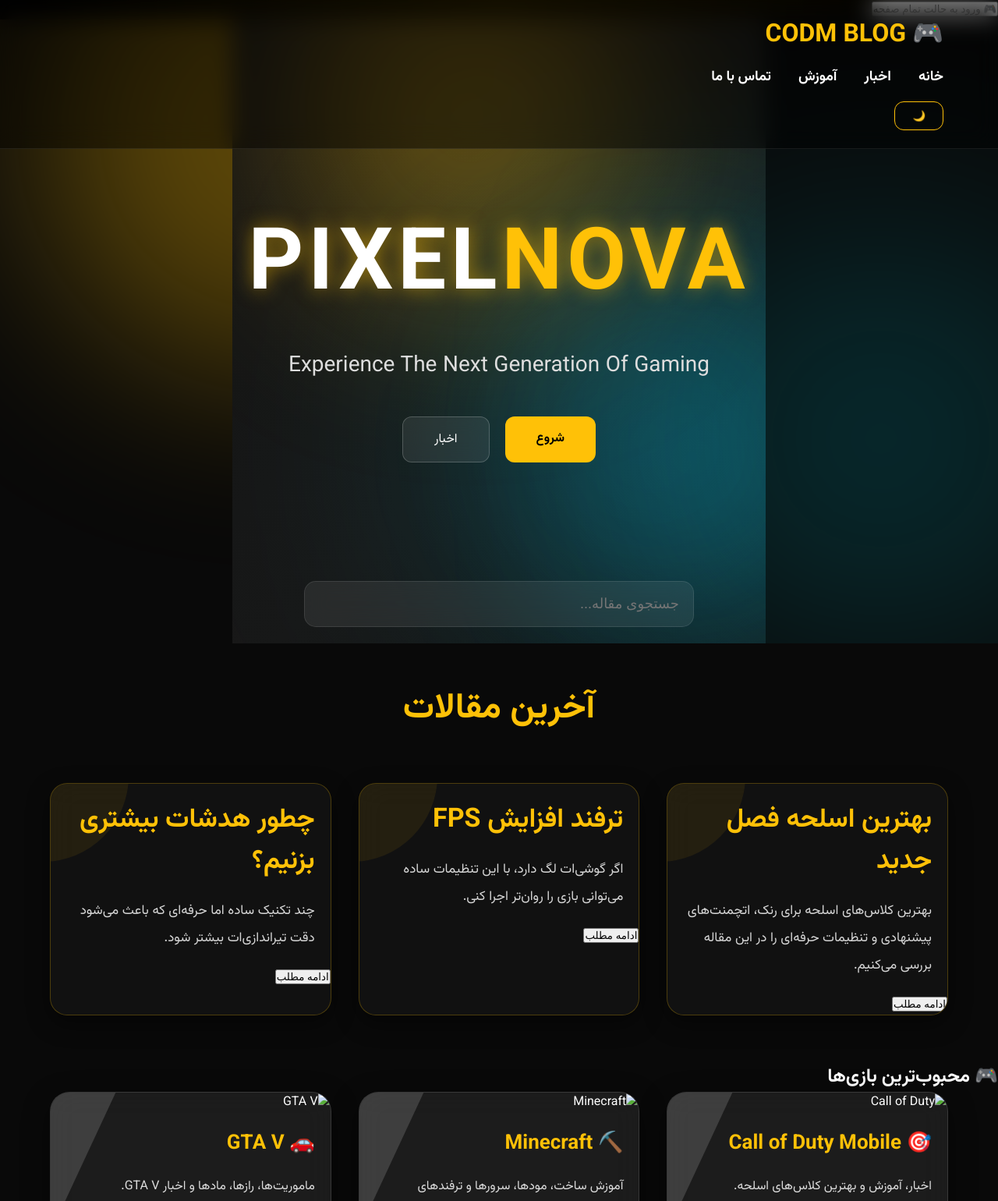
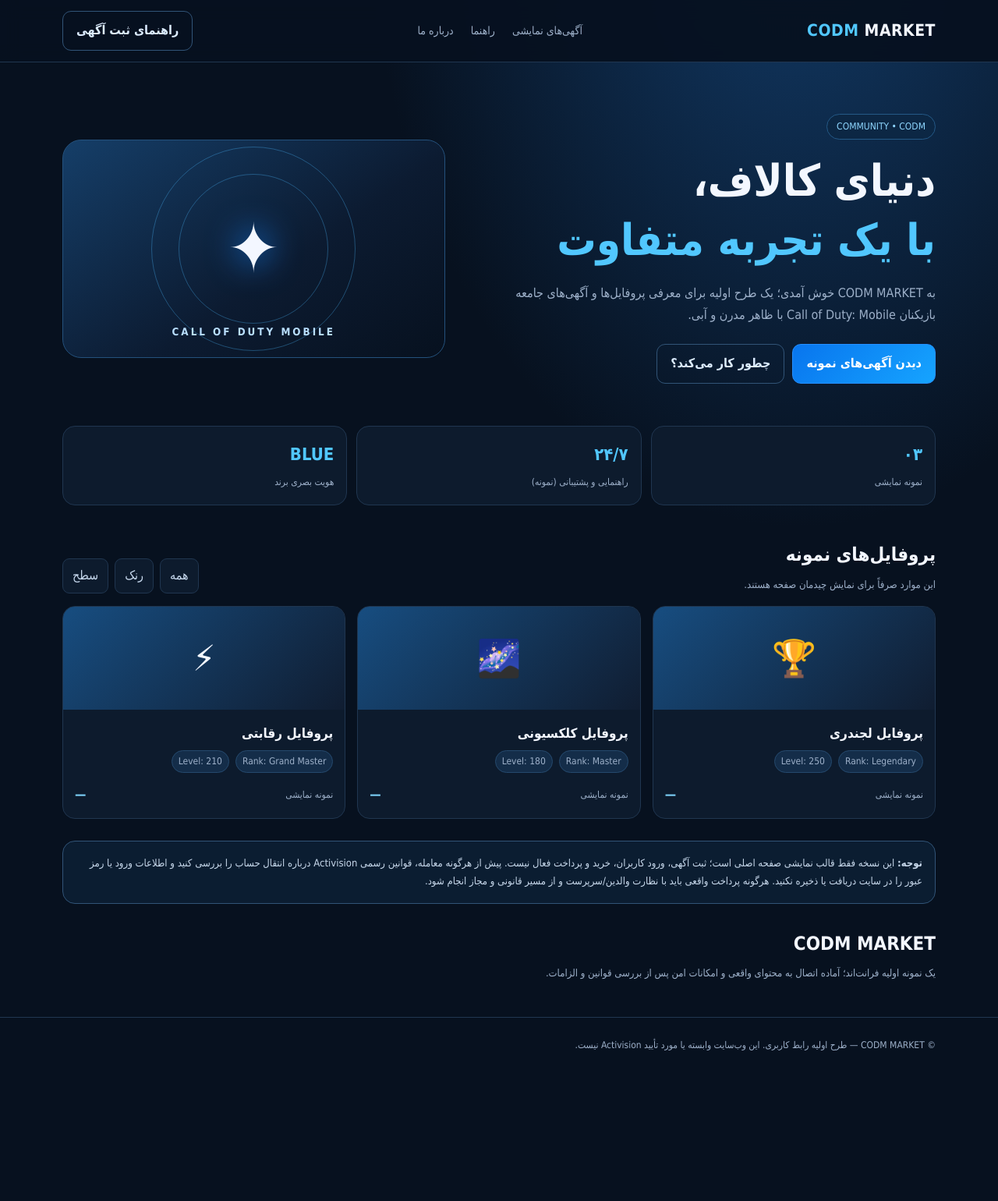
Before and after one commit to parsa5824872-netizen/call-of-duty-khabar, a plain HTML site: page index.html in a window 1280 px wide. Shown: the top 1540 px of the page at 78% size. After the commit the page ends 1377 px from the top, so only its background shows below. Drawn offline with Linux system fonts and the light colour scheme.

Commit message:
Add files via upload

```diff
--- a/index.html
+++ b/index.html
@@ -1,175 +1,73 @@
-<!DOCTYPE html>
+<!doctype html>
 <html lang="fa" dir="rtl">
 <head>
-   <link rel="preconnect" href="https://fonts.googleapis.com">
-<link rel="preconnect" href="https://fonts.gstatic.com" crossorigin>
-<link href="https://fonts.googleapis.com/css2?family=Vazirmatn:wght@300;400;500;700&display=swap" rel="stylesheet">
-    <meta charset="UTF-8">
-    <meta name="viewport" content="width=device-width, initial-scale=1.0">
-    <title>وبلاگ کالاف دیوتی</title>
-
-    <link rel="stylesheet" href="style.css">
+  <meta charset="utf-8">
+  <meta name="viewport" content="width=device-width, initial-scale=1">
+  <meta name="theme-color" content="#081426">
+  <title>CODM MARKET | صفحه اصلی</title>
+  <style>
+    :root{--bg:#07111f;--panel:#0d1b2d;--panel2:#12243a;--blue:#1687ff;--cyan:#51c7ff;--text:#f3f7ff;--muted:#9db0c9;--line:#203650}
+    *{box-sizing:border-box} body{margin:0;background:radial-gradient(ellipse at 80% -10%,#123b68 0,transparent 38%),var(--bg);color:var(--text);font-family:Tahoma,Arial,sans-serif;line-height:1.8}
+    a{color:inherit;text-decoration:none}.wrap{width:min(1120px,92%);margin:auto}
+    header{position:sticky;top:0;z-index:5;background:#07111feF;border-bottom:1px solid var(--line);backdrop-filter:blur(12px)}
+    .nav{display:flex;align-items:center;justify-content:space-between;gap:18px;padding:14px 0}.brand{font-weight:900;font-size:21px;letter-spacing:.5px}.brand b{color:var(--cyan)}
+    .links{display:flex;gap:22px;color:var(--muted);font-size:14px}.links a:hover{color:white}
+    .btn{display:inline-flex;align-items:center;justify-content:center;border:1px solid #258fff;background:linear-gradient(135deg,#0875ee,#16a4ff);color:white;padding:10px 17px;border-radius:11px;font-weight:700;cursor:pointer}
+    .btn.ghost{background:transparent;border-color:#315477;color:#dcecff}
+    .hero{padding:66px 0 44px;display:grid;grid-template-columns:1.1fr .9fr;gap:30px;align-items:center}
+    .tag{display:inline-block;border:1px solid #245987;background:#0c2744;color:#8fd7ff;padding:5px 12px;border-radius:999px;font-size:12px}
+    h1{font-size:clamp(32px,5vw,56px);line-height:1.35;margin:15px 0}.hero p{color:var(--muted);max-width:580px}
+    .hero-art{min-height:280px;border:1px solid #24517c;border-radius:24px;background:linear-gradient(145deg,#153e68,#0c1b31 58%,#07111f);display:grid;place-items:center;position:relative;overflow:hidden}
+    .hero-art:before,.hero-art:after{content:"";position:absolute;border:1px solid #4dbaff55;border-radius:50%;width:260px;height:260px}
+    .hero-art:after{width:190px;height:190px}.emblem{font-size:88px;filter:drop-shadow(0 0 22px #1687ff);z-index:1}
+    .hero-art small{position:absolute;bottom:20px;color:#b9dfff;letter-spacing:3px;font-weight:bold}
+    .actions{display:flex;gap:10px;flex-wrap:wrap;margin-top:22px}
+    .stats{display:grid;grid-template-columns:repeat(3,1fr);gap:12px;margin:10px 0 42px}
+    .stat,.card,.notice{background:var(--panel);border:1px solid var(--line);border-radius:16px;padding:16px}.stat strong{display:block;color:var(--cyan);font-size:22px}.stat span{color:var(--muted);font-size:12px}
+    .section-head{display:flex;justify-content:space-between;align-items:end;gap:16px;margin:30px 0 16px}.section-head h2{margin:0;font-size:24px}.section-head p{margin:4px 0 0;color:var(--muted);font-size:13px}
+    .filters{display:flex;gap:8px;flex-wrap:wrap}.filter{background:#0d1b2d;color:#c6d8ed;border:1px solid var(--line);border-radius:9px;padding:7px 12px}
+    .grid{display:grid;grid-template-columns:repeat(3,1fr);gap:15px}.card{padding:0;overflow:hidden}.cover{height:132px;background:linear-gradient(135deg,#174d80,#101d31);display:grid;place-items:center;font-size:46px}.card-body{padding:15px}.card h3{margin:0 0 6px;font-size:17px}.meta{display:flex;gap:8px;flex-wrap:wrap;color:var(--muted);font-size:12px}.pill{background:#142d49;border:1px solid #25496d;padding:3px 8px;border-radius:999px}.card-foot{display:flex;justify-content:space-between;align-items:center;margin-top:14px}.price{color:#80d6ff;font-weight:bold}.muted{color:var(--muted);font-size:12px}
+    .notice{margin:28px 0;color:#c7d8eb;font-size:13px;border-color:#315477;background:#0b1d31}
+    footer{border-top:1px solid var(--line);margin-top:45px;padding:25px 0;color:var(--muted);font-size:12px}
+    @media(max-width:760px){.links{display:none}.hero{grid-template-columns:1fr;padding-top:40px}.hero-art{min-height:210px}.grid{grid-template-columns:1fr 1fr}}
+    @media(max-width:480px){.grid{grid-template-columns:1fr}.stats{gap:7px}.stat{padding:10px}.stat strong{font-size:18px}.nav .btn{padding:8px 10px;font-size:12px}}
+  </style>
 </head>
-<audio id="bgMusic" loop>
-    <source src="music/background.mp3" type="audio/mpeg">
-</audio>
-
-<button id="fullscreenBtn">🎮 ورود به حالت تمام صفحه</button>
 <body>
-
-</button>
-    <nav>
-</section>
-        <h2>🎮 CODM BLOG
-        <ul>
-            <ul>
-    <li><a href="home.html">خانه</a></li>
-    <li><a href="news.html">اخبار</a></li>
-    <li><a href="tutorial.html">آموزش</a></li>
-    <li><a href="contact.html">تماس با ما</a></li>
-<audio id="bgMusic" loop>
-    <source src="instrumental-music-content-instagram-1.mp3" type="audio/mpeg">
-</audio>
-</ul>
-        </ul>
-        <button id="themeBtn">🌙</button>
-    </nav>
-    <header class="hero">
-<header class="hero">
-
-    <div class="hero-bg"></div>
-
-    <div class="hero-glow glow1"></div>
-    <div class="hero-glow glow2"></div>
-
-    <div class="hero-content">
-
-        <h1>PIXEL<span>NOVA</span></h1>
-
-        <p>Experience The Next Generation Of Gaming</p>
-
-        <div class="hero-buttons">
-
-            <a href="#" class="btn-gold">شروع</a>
-
-            <a href="#" class="btn-glass">اخبار</a>
-
-        </div>
-
+<header><div class="wrap nav">
+  <a class="brand" href="#"><b>CODM</b> MARKET</a>
+  <nav class="links"><a href="#listings">آگهی‌های نمایشی</a><a href="#how">راهنما</a><a href="#about">درباره ما</a></nav>
+  <a class="btn ghost" href="#how">راهنمای ثبت آگهی</a>
+</div></header>
+<main class="wrap">
+  <section class="hero">
+    <div>
+      <span class="tag">COMMUNITY • CODM</span>
+      <h1>دنیای کالاف،<br><span style="color:var(--cyan)">با یک تجربه متفاوت</span></h1>
+      <p>به CODM MARKET خوش آمدی؛ یک طرح اولیه برای معرفی پروفایل‌ها و آگهی‌های جامعه بازیکنان Call of Duty: Mobile با ظاهر مدرن و آبی.</p>
+      <div class="actions"><a class="btn" href="#listings">دیدن آگهی‌های نمونه</a><a class="btn ghost" href="#how">چطور کار می‌کند؟</a></div>
     </div>
-
-</header>
-
-
-</header>
-<section class="search-box">
-
-    <input type="text" id="search" placeholder="جستجوی مقاله...">
-
-</section>
-    <section class="title">
-        <h2>آخرین مقالات</h2>
-    </section>
-
-    <main>
-        <article>
-
-            <h2>بهترین اسلحه فصل جدید</h2>
-
-            <p>
-                بهترین کلاس‌های اسلحه برای رنک، اتچمنت‌های پیشنهادی و تنظیمات حرفه‌ای را در این مقاله بررسی می‌کنیم.
-            </p>
-
-            <button>ادامه مطلب</button>
-
-        </article>
-
-        <article>
-
-            <h2>ترفند افزایش FPS</h2>
-
-            <p>
-                اگر گوشی‌ات لگ دارد، با این تنظیمات ساده می‌توانی بازی را روان‌تر اجرا کنی.
-            </p>
-
-            <button>ادامه مطلب</button>
-
-        </article>
-
-        <article>
-
-            <h2>چطور هدشات بیشتری بزنیم؟</h2>
-
-            <p>
-                چند تکنیک ساده اما حرفه‌ای که باعث می‌شود دقت تیراندازی‌ات بیشتر شود.
-            </p>
-
-            <button>ادامه مطلب</button>
-
-        </article>
-
-    </main>
-
-<section class="games">
-
-    <h2>🎮 محبوب‌ترین بازی‌ها</h2>
-
-    <div class="game-container">
-
-        <!-- Call of Duty -->
-        <div class="game-card">
-            <img src="images/callofduty.jpg" alt="Call of Duty">
-
-            <h3>🎯 Call of Duty Mobile</h3>
-
-            <p>اخبار، آموزش و بهترین کلاس‌های اسلحه.</p>
-
-            <a href="callofduty.html">ورود</a>
-        </div>
-
-        <!-- Minecraft -->
-        <div class="game-card">
-            <img src="images/minecraft.png" alt="Minecraft">
-
-            <h3>⛏️ Minecraft</h3>
-
-            <p>آموزش ساخت، مودها، سرورها و ترفندهای حرفه‌ای.</p>
-
-            <a href="minecraft.html">ورود</a>
-        </div>
-
-        <!-- GTA -->
-        <div class="game-card">
-            <img src="images/gta.png" alt="GTA V">
-
-            <h3>🚗 GTA V</h3>
-
-            <p>ماموریت‌ها، رازها، مادها و اخبار GTA V.</p>
-
-            <a href="gta.html">ورود</a>
-        </div>
-
-        <!-- Roblox -->
-        <div class="game-card">
-            <img src="images/roblox2.png" alt="Roblox">
-
-            <h3>🧱 Roblox</h3>
-
-            <p>بهترین بازی‌ها، آموزش ساخت و کدهای روبلاکس.</p>
-
-            <a href="roblox.html">ورود</a>
-        </div>
-
+    <div class="hero-art" aria-label="نشان گرافیکی بازی">
+      <div class="emblem">✦</div><small>CALL OF DUTY MOBILE</small>
     </div>
-
-</section>
-    <footer>
-
-        <p>© 2025 تمامی حقوق محفوظ است.</p>
-
-    </footer>
-
-    <script src="script.js"></script>
-
-</body>
-</html>
+  </section>
+  <section class="stats">
+    <div class="stat"><strong>۰۳</strong><span>نمونه نمایشی</span></div>
+    <div class="stat"><strong>۲۴/۷</strong><span>راهنمایی و پشتیبانی (نمونه)</span></div>
+    <div class="stat"><strong>BLUE</strong><span>هویت بصری برند</span></div>
+  </section>
+  <section id="listings">
+    <div class="section-head"><div><h2>پروفایل‌های نمونه</h2><p>این موارد صرفاً برای نمایش چیدمان صفحه هستند.</p></div>
+      <div class="filters"><span class="filter">همه</span><span class="filter">رنک</span><span class="filter">سطح</span></div>
+    </div>
+    <div class="grid">
+      <article class="card"><div class="cover">🏆</div><div class="card-body"><h3>پروفایل لجندری</h3><div class="meta"><span class="pill">Rank: Legendary</span><span class="pill">Level: 250</span></div><div class="card-foot"><span class="muted">نمونه نمایشی</span><span class="price">—</span></div></div></article>
+      <article class="card"><div class="cover">🌌</div><div class="card-body"><h3>پروفایل کلکسیونی</h3><div class="meta"><span class="pill">Rank: Master</span><span class="pill">Level: 180</span></div><div class="card-foot"><span class="muted">نمونه نمایشی</span><span class="price">—</span></div></div></article>
+      <article class="card"><div class="cover">⚡</div><div class="card-body"><h3>پروفایل رقابتی</h3><div class="meta"><span class="pill">Rank: Grand Master</span><span class="pill">Level: 210</span></div><div class="card-foot"><span class="muted">نمونه نمایشی</span><span class="price">—</span></div></div></article>
+    </div>
+  </section>
+  <section id="how" class="notice"><strong>توجه:</strong> این نسخه فقط قالب نمایشی صفحه اصلی است؛ ثبت آگهی، ورود کاربران، خرید و پرداخت فعال نیست. پیش از هرگونه معامله، قوانین رسمی Activision درباره انتقال حساب را بررسی کنید و اطلاعات ورود یا رمز عبور را در سایت دریافت یا ذخیره نکنید. هرگونه پرداخت واقعی باید با نظارت والدین/سرپرست و از مسیر قانونی و مجاز انجام شود.</section>
+  <section id="about" class="section-head"><div><h2>CODM MARKET</h2><p>یک نمونه اولیه فرانت‌اند؛ آماده اتصال به محتوای واقعی و امکانات امن پس از بررسی قوانین و الزامات.</p></div></section>
+</main>
+<footer><div class="wrap">© CODM MARKET — طرح اولیه رابط کاربری. این وب‌سایت وابسته یا مورد تأیید Activision نیست.</div></footer>
+</body></html>
```
